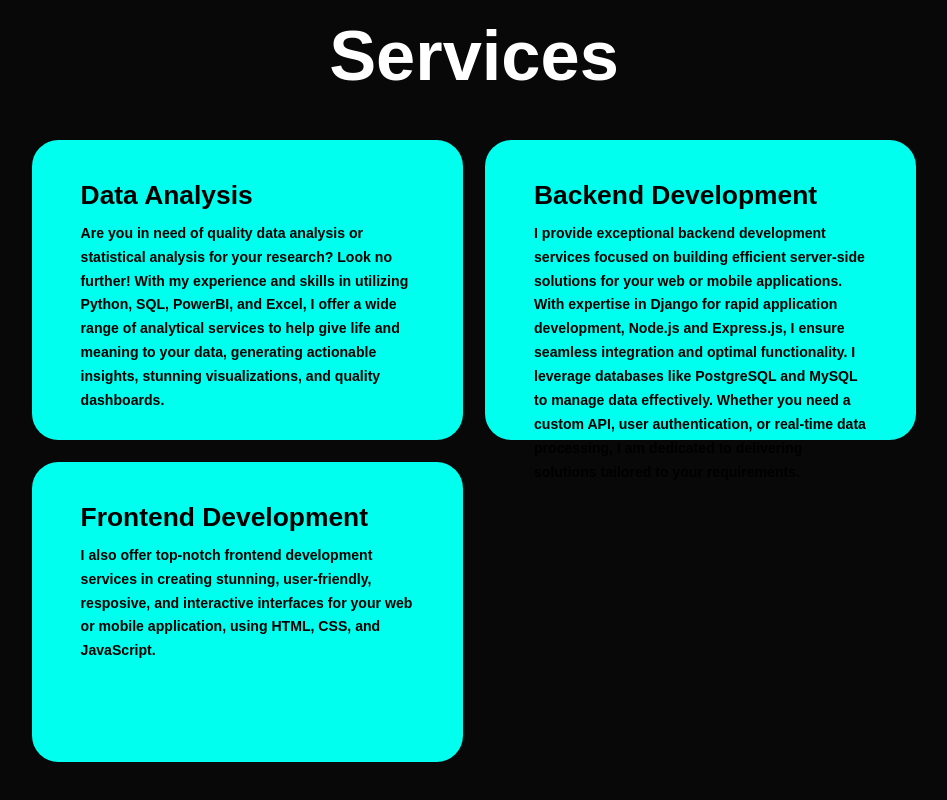
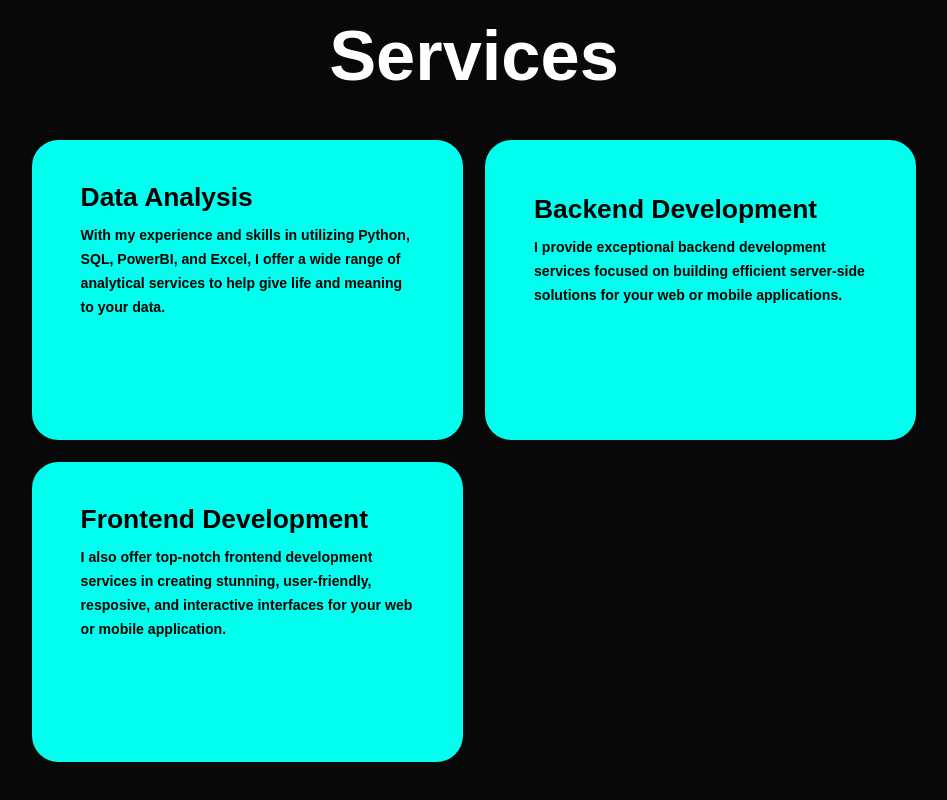
Before and after one commit to AdeSam11/ALx-Final-Project, a plain HTML site: page index.html in a window 1280 px wide. Shown: the part 2213-3013 px from the top of the page, without its empty margins (166-1113 px from the left). Drawn offline with nearby package versions, Linux system fonts and the light colour scheme.

Commit message:
Update index.html

```diff
--- a/index.html
+++ b/index.html
@@ -94,23 +94,21 @@
                 <div class="service-box">
                     <div class="service-info">
                         <h4>Data Analysis</h4>
-                        <p>Are you in need of quality data analysis or statistical analysis for your research? Look no further! With my experience and skills in utilizing Python, SQL, PowerBI, and Excel, I offer a wide range of analytical services to help give life and meaning to your data, generating actionable insights, stunning visualizations, and quality dashboards.</p>
+                        <p>With my experience and skills in utilizing Python, SQL, PowerBI, and Excel, I offer a wide range of analytical services to help give life and meaning to your data.</p>
                     </div>
                 </div>
 
                 <div class="service-box">
                     <div class="service-info">
                         <h4>Backend Development</h4>
-                        <p>I provide exceptional backend development services focused on building efficient server-side solutions for your web or mobile applications. With expertise in Django for rapid application development, Node.js and Express.js, I ensure seamless integration and optimal functionality.
-
-                            I leverage databases like PostgreSQL and MySQL to manage data effectively. Whether you need a custom API, user authentication, or real-time data processing, I am dedicated to delivering solutions tailored to your requirements.</p>
+                        <p>I provide exceptional backend development services focused on building efficient server-side solutions for your web or mobile applications.</p>
                     </div>
                 </div>
 
                 <div class="service-box">
                     <div class="service-info">
                         <h4>Frontend Development</h4>
-                        <p>I also offer top-notch frontend development services in creating stunning, user-friendly, resposive, and interactive interfaces for your web or mobile application, using HTML, CSS, and JavaScript.</p>
+                        <p>I also offer top-notch frontend development services in creating stunning, user-friendly, resposive, and interactive interfaces for your web or mobile application.</p>
                     </div>
                 </div>
             </div>
```
